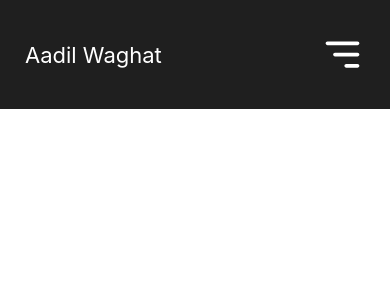
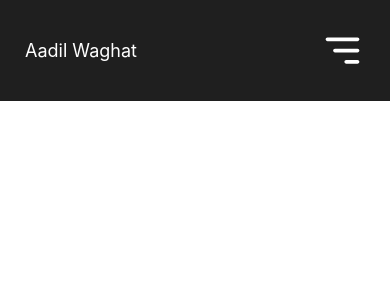
Before and after one commit to awaghat99/portfolio, a React (Create React App) app: page / in a window 390 px wide. Shown: the top 300 px of the page. Built offline with nearby package versions, Linux system fonts and the light colour scheme.

Commit message:
navbar items underlined when hover

```diff
--- a/src/components/Navbar/Navbar.css
+++ b/src/components/Navbar/Navbar.css
@@ -15,6 +15,24 @@ nav {
 nav li {
   list-style: none;
   cursor: pointer;
+  display: inline-block;
+  position: relative;
+}
+
+nav li:before {
+  content: "";
+  position: absolute;
+  width: 100%;
+  height: 3px;
+  bottom: -5px;
+  left: 0;
+  background-color: white;
+  width: 0;
+  transition: width 0.5s ease;
+}
+
+nav li:hover:before {
+  width: 100%;
 }
 
 nav button {
@@ -64,6 +82,7 @@ nav button:hover {
 @media (max-width: 850px) {
   nav {
     padding: 10px 25px;
+    font-size: 18px;
   }
 
   .page-links li {
```
